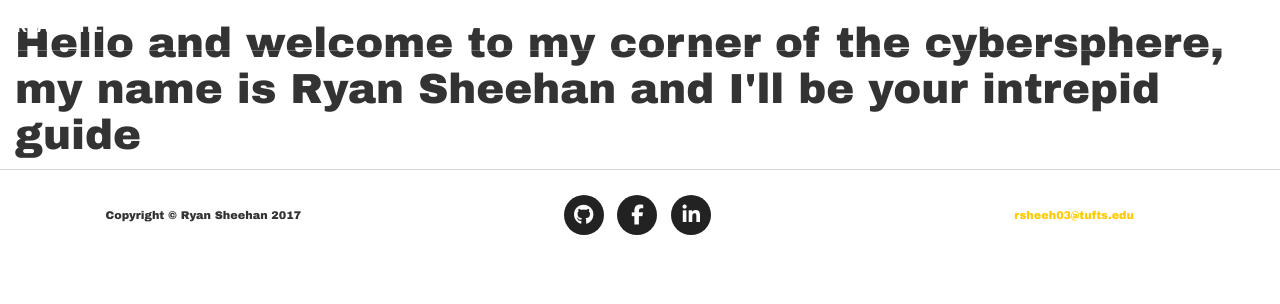
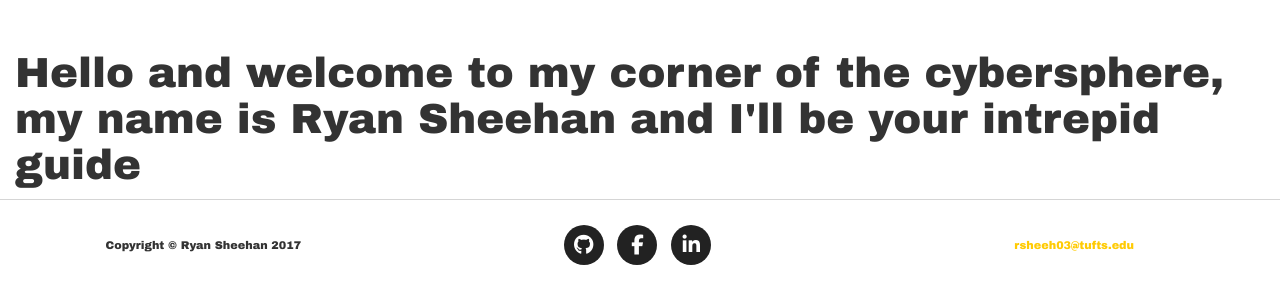
Before and after one commit to Ryan-Sheehan/Ryan-Sheehan.github.io, a Jekyll site: the page index.html, which Jekyll copies as it is, in a window 1280 px wide. Shown: the top 304 px of the page. Built offline with Jekyll 4.4.1, drawn with Linux system fonts in a browser that asks for light colours; nearby versions of some CDN libraries.

Commit message:
Update main.css

```diff
--- a/css/main.css
+++ b/css/main.css
@@ -117,6 +117,9 @@
     line-height: 1.4em;
     color: #333;
 }
+.body-container {
+    margin-top: 50px;
+}
 #image {
     width: 100%;
 }
```
